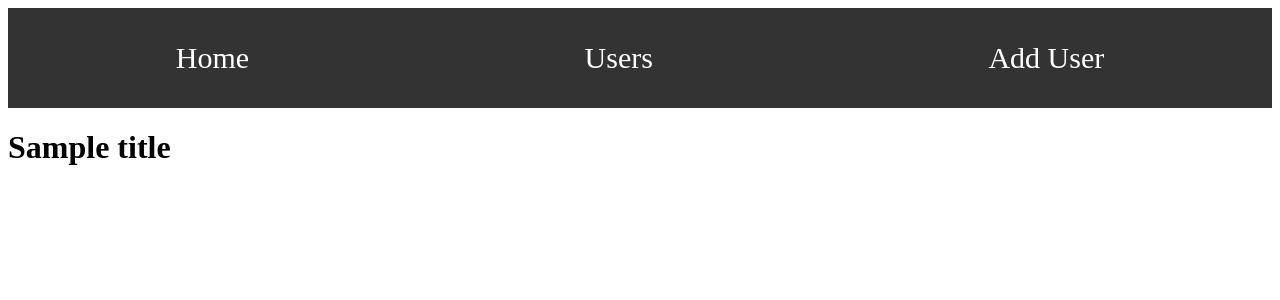
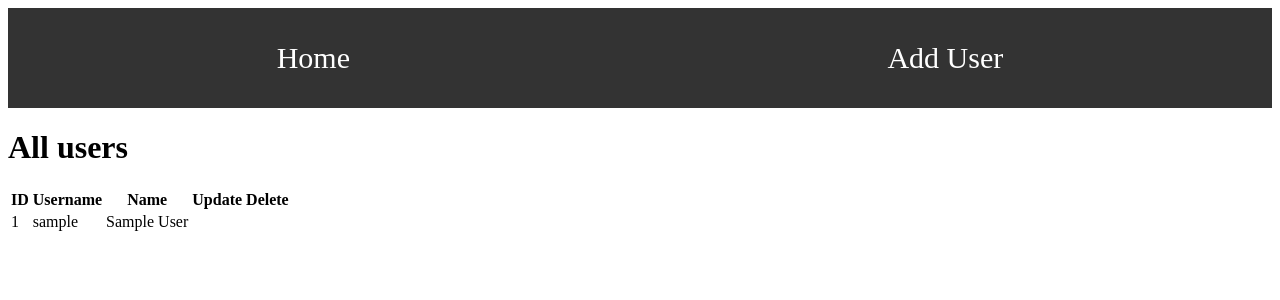
Before and after one commit to wajidkorkani/Flask-CURD-Operation, a Flask app: template Templates/index.html in a window 1280 px wide. Shown: the top 300 px of the page. Run offline with Flask 3, Linux system fonts and the light colour scheme; tables that the repository leaves empty hold one stand-in row (values such as "Sample post"); the template is opened without the code that fills it: values that come from a table or form of the project are taken from there, most other values are stand-ins (such as "Sample title", 1, 10 or a date in 2020).

Commit message:
Add table in index.html

```diff
--- a/Templates/index.html
+++ b/Templates/index.html
@@ -4,14 +4,37 @@
     <meta charset="UTF-8">
     <meta name="viewport" content="width=device-width, initial-scale=1.0">
     <title>Flask CURD</title>
-    <link rel="stylesheet" href="{{ url_for('static', filename='index.css') }}">
+    <link rel="stylesheet" href="{{ url_for('static', filename='index.css')}}">
 </head>
 <body>
+
     <nav>
         <a href="/">Home</a>
-        <a href="/users">Users</a>
         <a href="/user-form">Add User</a>
     </nav>
-    <h1>{{ title }}</h1>
+
+    <h1>All users</h1>
+    <table>
+        <thead>
+            <tr>
+                <th>ID</th>
+                <th>Username</th>
+                <th>Name</th>
+                <th>Update</th>
+                <th>Delete</th>
+            </tr>
+        </thead>
+        <tbody>
+            {% for user in users %}
+            <tr>
+                <td>{{ user.id }}</td>
+                <td>{{ user.username }}</td>
+                <td>{{ user.name }}</td>
+                <td><a href="{{ url_for('Update_user_form', id=user.id)}}">Update</a></td>
+                <td><a href="{{ url_for('delete_user', id=user.id)}}">Delete</a></td>
+            </tr>
+            {% endfor %}
+        </tbody>
+    </table>
 </body>
 </html>
```
